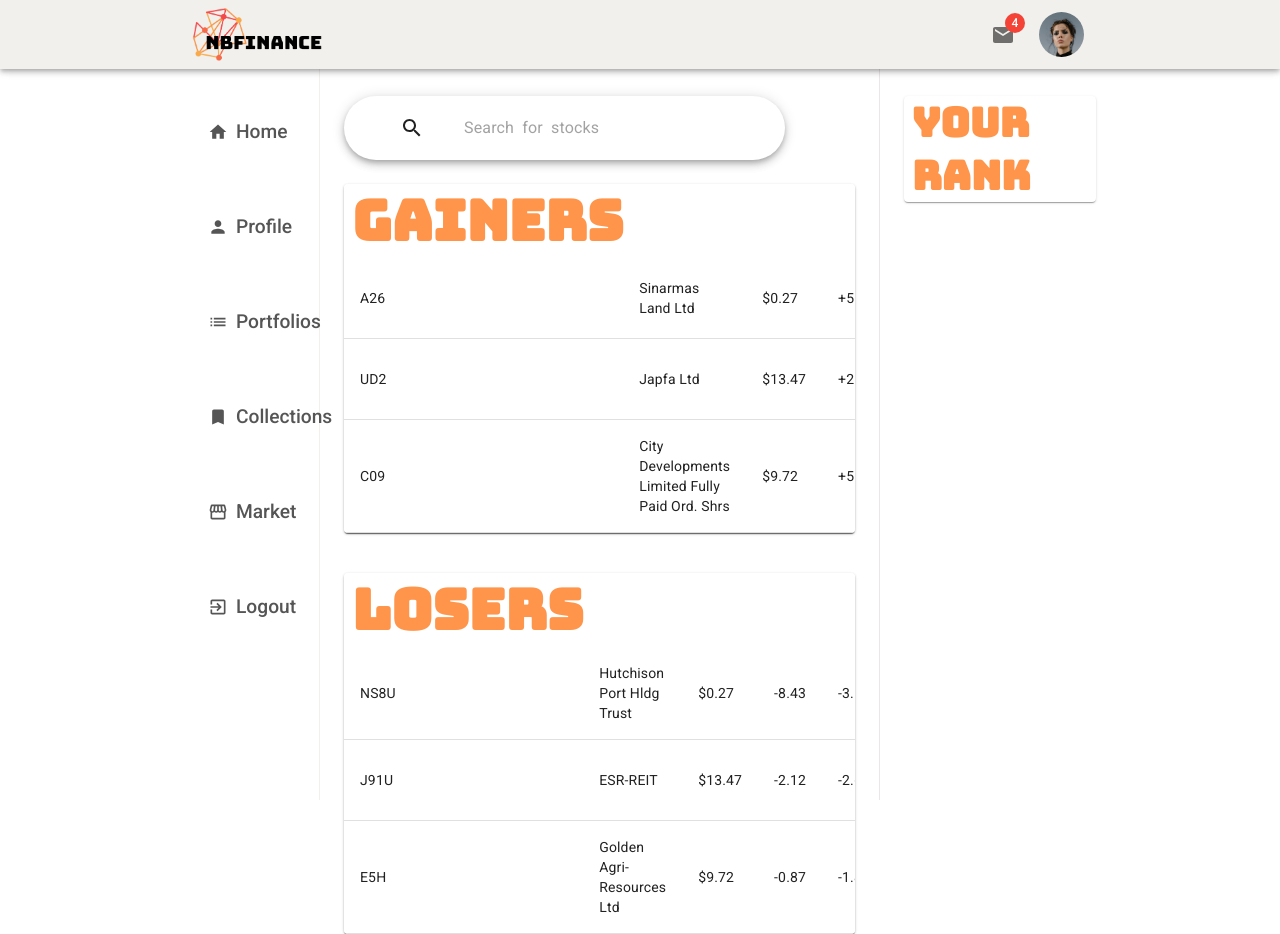
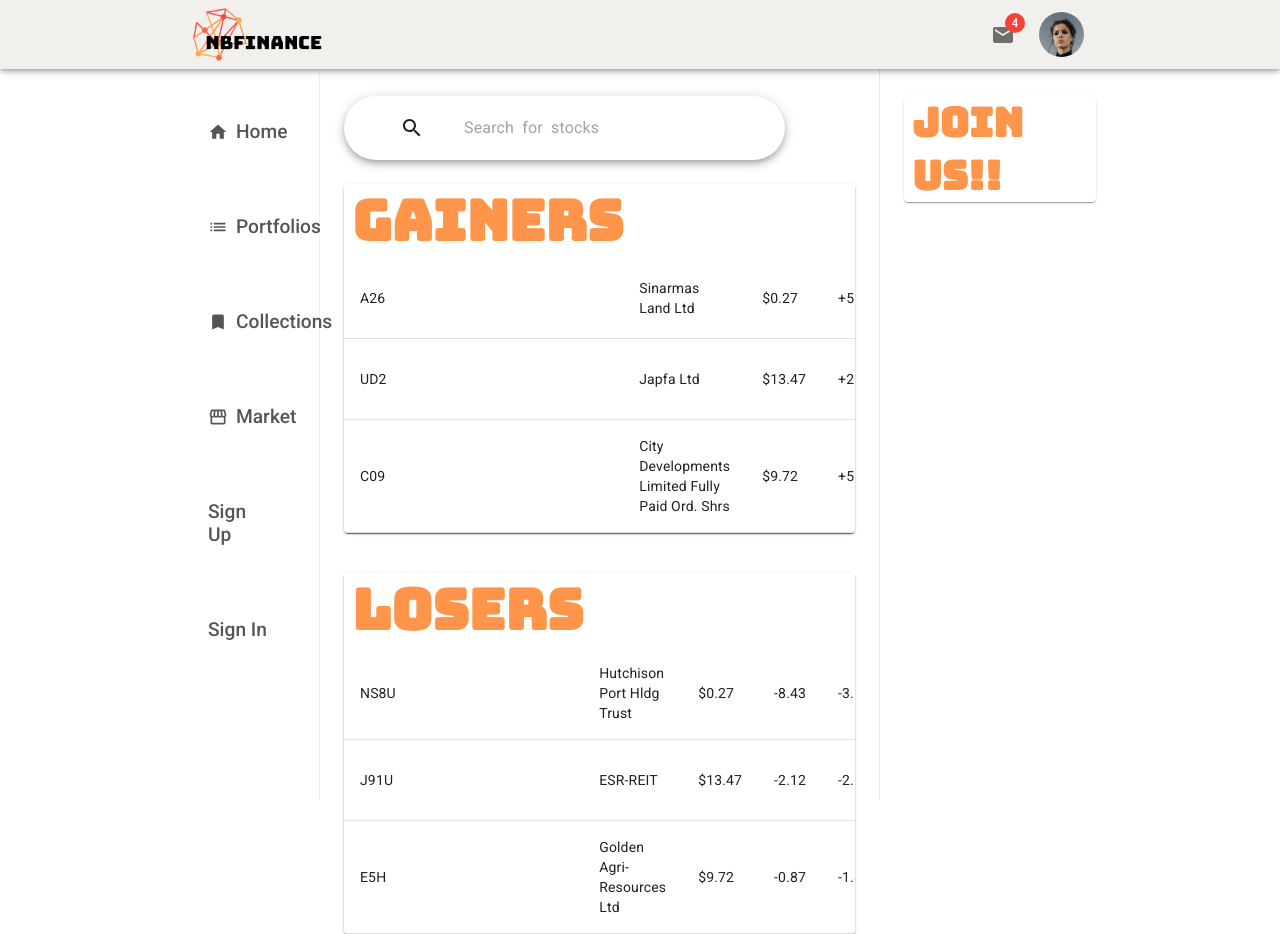
Before and after one commit to AdamW96/Stock-Portfolio-Management-System, a React (Create React App) app in the folder frontend/: page / in a window 1280 px wide. Built offline with nearby package versions, Linux system fonts and the light colour scheme.

Commit message:
frontForNodejs

```diff
--- a/frontend/src/App.js
+++ b/frontend/src/App.js
@@ -2,13 +2,16 @@
 import Register from "./Pages/Register";
 import Signin from "./Pages/Signin";
 import { Switch, Route } from "react-router-dom";
+import AuthSerive from "./services/auth-serive";
+import React, { useState } from "react";
 function App() {
+  let [currentUser, setCurrentUser] = useState(AuthSerive.getCurrentUser());
   return (
     <div>
       <Switch>
         <Route path="/" exact>
           <div className="App">
-            <Home />
+            <Home currentUser={currentUser} setCurrentUser={setCurrentUser} />
           </div>
         </Route>
         <Route path="/register" exact>
--- a/frontend/src/Components/Left.js
+++ b/frontend/src/Components/Left.js
@@ -1,65 +1,117 @@
-import { Container, Typography } from '@material-ui/core';
-import { makeStyles } from '@material-ui/core/styles';
-import { Home,Person,List, PhotoCamera, PlayCircleOutline, TabletMac, Bookmark, Storefront, Settings, ExitToApp, } from '@material-ui/icons';
-
-const useStyles = makeStyles((theme)=>({
-  container:{
-    height:'100vh',
-    paddingTop:theme.spacing(12),
-    position:'sticky',
-    top:0,
-    color:'#555',
-    borderRight:'1px solid #f1f0ed'
+import { Container, Typography } from "@material-ui/core";
+import { makeStyles } from "@material-ui/core/styles";
+import {
+  Home,
+  Person,
+  List,
+  PhotoCamera,
+  PlayCircleOutline,
+  TabletMac,
+  Bookmark,
+  Storefront,
+  Settings,
+  ExitToApp,
+} from "@material-ui/icons";
+import React from "react";
+import { Link, useHistory } from "react-router-dom";
+import AuthService from "../services/auth-serive";
+const useStyles = makeStyles((theme) => ({
+  container: {
+    height: "100vh",
+    paddingTop: theme.spacing(12),
+    position: "sticky",
+    top: 0,
+    color: "#555",
+    borderRight: "1px solid #f1f0ed",
   },
 
-  item:{
-    display:'flex',
-    alignItems:'center',
-    fontSize:'120%',
-    fontWeight:'500',
-    padding:theme.spacing(3),
-    marginBottom:theme.spacing(3),
-    '&:hover':{
-      backgroundColor:'#f1f0ed',
-      transition:'color 0.5s ease-out',
-      color:'#FF954A',
-      cursor:'pointer',
-      borderRadius:'20px'},
+  item: {
+    display: "flex",
+    alignItems: "center",
+    fontSize: "120%",
+    fontWeight: "500",
+    padding: theme.spacing(3),
+    marginBottom: theme.spacing(3),
+    "&:hover": {
+      backgroundColor: "#f1f0ed",
+      transition: "color 0.5s ease-out",
+      color: "#FF954A",
+      cursor: "pointer",
+      borderRadius: "20px",
+    },
   },
 
-  icon:{
-    marginRight:theme.spacing(1),
-    fontSize:'20px'
+  icon: {
+    marginRight: theme.spacing(1),
+    fontSize: "20px",
   },
 
-  text:{
-    fontWeight:'700',
-  }
-}))
+  text: {
+    fontWeight: "700",
+  },
+}));
 
-function Leftbar() {
+function Leftbar(props) {
   const classes = useStyles();
+  const history = useHistory();
+  let { currentUser, setCurrentUser } = props;
+  const handleLogout = () => {
+    console.log("you are coming to handlelogout");
+    // localStorage.removeItem("user");
+    AuthService.logout();
+    setCurrentUser(null);
+    history.push("/");
+  };
   return (
     <Container className={classes.container}>
       <div className={classes.item}>
-        <Home className={classes.icon }/>Home
+        <Home className={classes.icon} />
+        Home
       </div>
       <div className={classes.item}>
-        <Person className={classes.icon}/>Profile
+        <List className={classes.icon} />
+        Portfolios
       </div>
       <div className={classes.item}>
-        <List className={classes.icon}/>Portfolios
-      </div>
-
-      <div className={classes.item}>
-        <Bookmark className={classes.icon}/>Collections
+        <Bookmark className={classes.icon} />
+        Collections
       </div>
       <div className={classes.item}>
-        <Storefront className={classes.icon}/>Market
+        <Storefront className={classes.icon} />
+        Market
       </div>
-      <div className={classes.item}>
-        <ExitToApp className={classes.icon}/>Logout
-      </div>
+      {!currentUser && (
+        <div>
+          <div
+            onClick={() => {
+              history.push("/register");
+            }}
+            className={classes.item}
+          >
+            Sign Up
+          </div>
+          <div
+            onClick={() => {
+              history.push("/signin");
+            }}
+            className={classes.item}
+          >
+            Sign In
+          </div>
+        </div>
+      )}
+      {currentUser && (
+        <div>
+          <div className={classes.item}>
+            <Person className={classes.icon} />
+            Profile
+          </div>
+          <div onClick={handleLogout} className={classes.item}>
+            <ExitToApp className={classes.icon} />
+            Logout
+          </div>
+        </div>
+      )}
     </Container>
   );
 }
--- a/frontend/src/Components/Right.js
+++ b/frontend/src/Components/Right.js
@@ -1,29 +1,48 @@
-import {  Card, Container, IconButton, InputBase, makeStyles, Menu, MenuItem, MenuList, Paper, Table, TableBody, TableCell, TableContainer, TableHead, TableRow, Toolbar, Typography } from '@material-ui/core'
-import { Add  } from '@material-ui/icons'
-import { useState } from 'react';
-import SearchIcon from '@material-ui/icons/Search';
+import {
+  Card,
+  Container,
+  IconButton,
+  InputBase,
+  makeStyles,
+  Menu,
+  MenuItem,
+  MenuList,
+  Paper,
+  Table,
+  TableBody,
+  TableCell,
+  TableContainer,
+  TableHead,
+  TableRow,
+  Toolbar,
+  Typography,
+} from "@material-ui/core";
+import { Add } from "@material-ui/icons";
+import { useState } from "react";
+import SearchIcon from "@material-ui/icons/Search";
 
+const useStyles = makeStyles((theme) => ({
+  container: {
+    paddingTop: theme.spacing(12),
+  },
+  text: {
+    fontFamily: "Bungee",
+    fontSize: theme.spacing(5),
+    color: "#FF954A",
+    marginLeft: theme.spacing(1),
+  },
+}));
 
-const useStyles = makeStyles(theme => ({
-  container:{
-    paddingTop:theme.spacing(12)
-  },
-  text:{
-    fontFamily: 'Bungee',
-    fontSize:theme.spacing(5),
-    color:'#FF954A',
-    marginLeft:theme.spacing(1),
-  }
-}))
-
-export default function Right() {
+export default function Right(props) {
   const classes = useStyles();
   const [userMenu, setUserMenu] = useState(false);
+  let { currentUser, setCurrentUser } = props;
   return (
     <Container className={classes.container}>
       <Paper>
-        <h1 className={classes.text}>Your Rank</h1>
+        {!currentUser && <h1 className={classes.text}>Join Us!!</h1>}
+        {currentUser && <h1 className={classes.text}>Your Rank</h1>}
       </Paper>
     </Container>
-  )
+  );
 }
--- a/frontend/src/Pages/Home.js
+++ b/frontend/src/Pages/Home.js
@@ -1,41 +1,38 @@
-import React from 'react'
-import Navigation from '../Components/Navigation'
-import Left from '../Components/Left'
-import Right from '../Components/Right'
-import Feed from '../Components/Feed'
-import { Grid } from '@material-ui/core';
-import { makeStyles } from '@material-ui/core/styles';
-import { useState } from 'react';
+import React, { useState } from "react";
+import Navigation from "../Components/Navigation";
+import Left from "../Components/Left";
+import Right from "../Components/Right";
+import Feed from "../Components/Feed";
+import { Grid } from "@material-ui/core";
+import { makeStyles } from "@material-ui/core/styles";
+import AuthSerive from "../services/auth-serive";
 
 const styles = makeStyles((theme) => ({
-  container:{
-    paddingLeft:"12.5%",
-    paddingRight:"12.5%",
-  }
+  container: {
+    paddingLeft: "12.5%",
+    paddingRight: "12.5%",
+  },
+}));
 
-}))
-
-export default function Home() {
-  const classes = styles()
+export default function Home(props) {
+  const classes = styles();
+  let { currentUser, setCurrentUser } = props;
   return (
     <div>
-      <Navigation />
+      <Navigation currentUser={currentUser} setCurrentUser={setCurrentUser} />
+      <Grid container className={classes.container}>
+        <Grid item sm={2}>
+          <Left currentUser={currentUser} setCurrentUser={setCurrentUser} />
+        </Grid>
 
-      <Grid container className={classes.container}>
-          <Grid item sm={2} >
-            <Left />
-          </Grid>
+        <Grid item sm={7}>
+          <Feed />
+        </Grid>
 
-          <Grid item sm={7} >
-            <Feed />
-          </Grid>
-
-          <Grid item sm={3} >
-            <Right />
-          </Grid>
+        <Grid item sm={3}>
+          <Right currentUser={currentUser} setCurrentUser={setCurrentUser} />
+        </Grid>
       </Grid>
-
     </div>
-
-  )
+  );
 }
--- a/frontend/src/Pages/Register.js
+++ b/frontend/src/Pages/Register.js
@@ -71,9 +71,9 @@
     fontSize: "17px",
     backgroundColor: theme.palette.success.main,
     marginTop: theme.spacing(2),
-    '&:hover':{
-      backgroundColor:theme.palette.success.dark,
-    }
+    "&:hover": {
+      backgroundColor: theme.palette.success.dark,
+    },
   },
 }));
 
@@ -182,7 +182,7 @@
               <Button
                 variant="contained"
                 color="primary"
-                href=""
+                href="/signin"
                 className={classes.registerButton}
               >
                 Sign in
```
